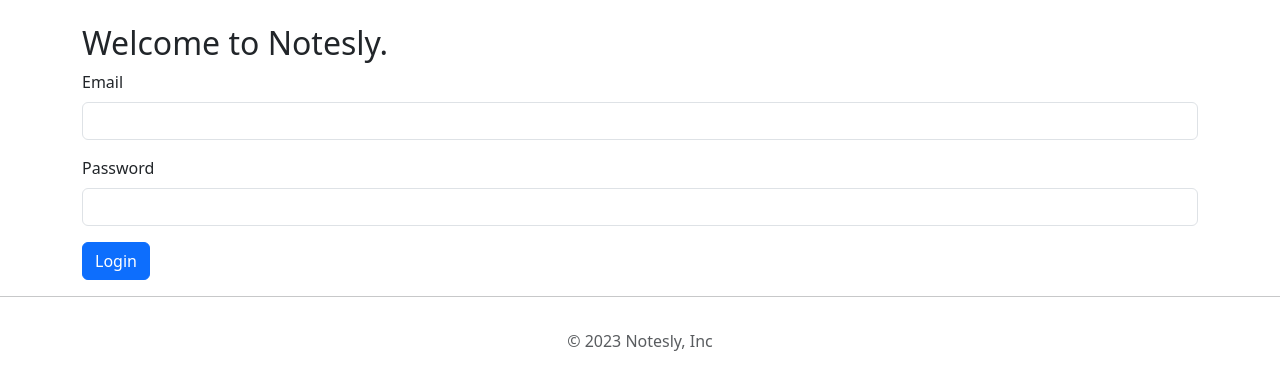
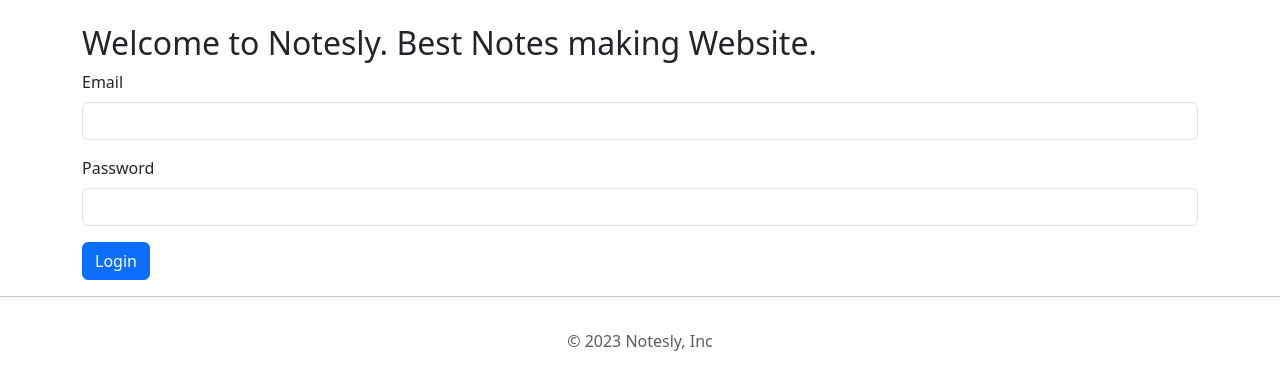
Before and after one commit to itsabhi672/Flask-notes-app, a Flask app: page /login in a window 1280 px wide. Shown: the part 56-446 px from the top of the page. Run offline with Flask 3, Linux system fonts and the light colour scheme; some libraries are stand-ins or nearby versions.

Commit message:
Second commit

```diff
--- a/templates/login.html
+++ b/templates/login.html
@@ -3,6 +3,6 @@
 {% extends "base.html" %}
 {% block title %}  LogIn Page {% endblock %}
 {% block content %}
-<h2>Welcome to Notesly. </h2>
+<h2>Welcome to Notesly. Best Notes making Website. </h2>
 {{render_form(form)}}
 {% endblock %}
```
